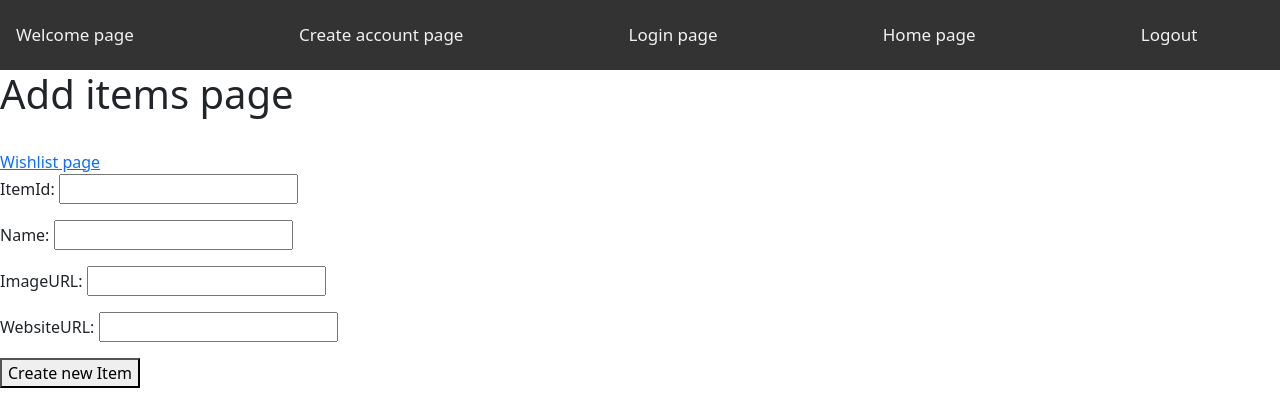
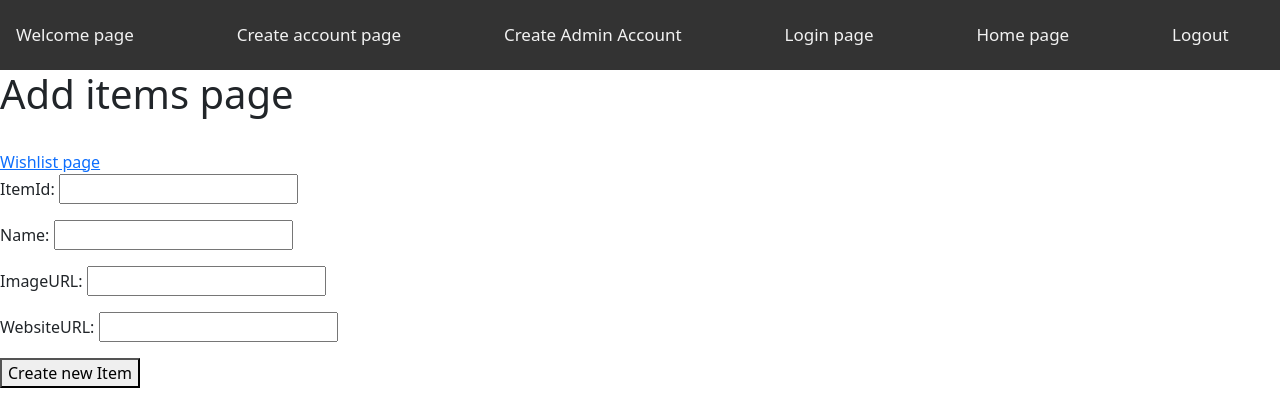
Before and after one commit to ecluster/CST438-Proj02, a Django app: page /addItems/ in a window 1280 px wide. Shown: the top 420 px of the page. Run offline with Django 3.2, Linux system fonts and the light colour scheme.

Commit message:
Create Admin Account

```diff
--- a/restAPI/templates/layout.html
+++ b/restAPI/templates/layout.html
@@ -35,6 +35,8 @@
             <br>
             <a href = "{% url 'createAccount' %}">Create account page</a>
             <br>
+            <a href = "{% url 'createAdmin' %}">Create Admin Account</a>
+            <br>
             <a href = "{% url 'login' %}">Login page</a>
             <br>
             <a href = "{% url 'home' %}">Home page</a>
--- a/restAPI/views.py
+++ b/restAPI/views.py
@@ -451,7 +451,9 @@ def createAdmin(request):
     form = UserAdmin()
     if request.method == 'POST':
         # print('Printing POST: ' , request.POST)
-        form = UserForm(request.POST)
+        #form = UserForm(request.POST)
+        #print(request.POST.get('username'))
+        #login(request, user)
         if form.is_valid():
             form.save() #<- saves in the database
             print(form.data)
```
